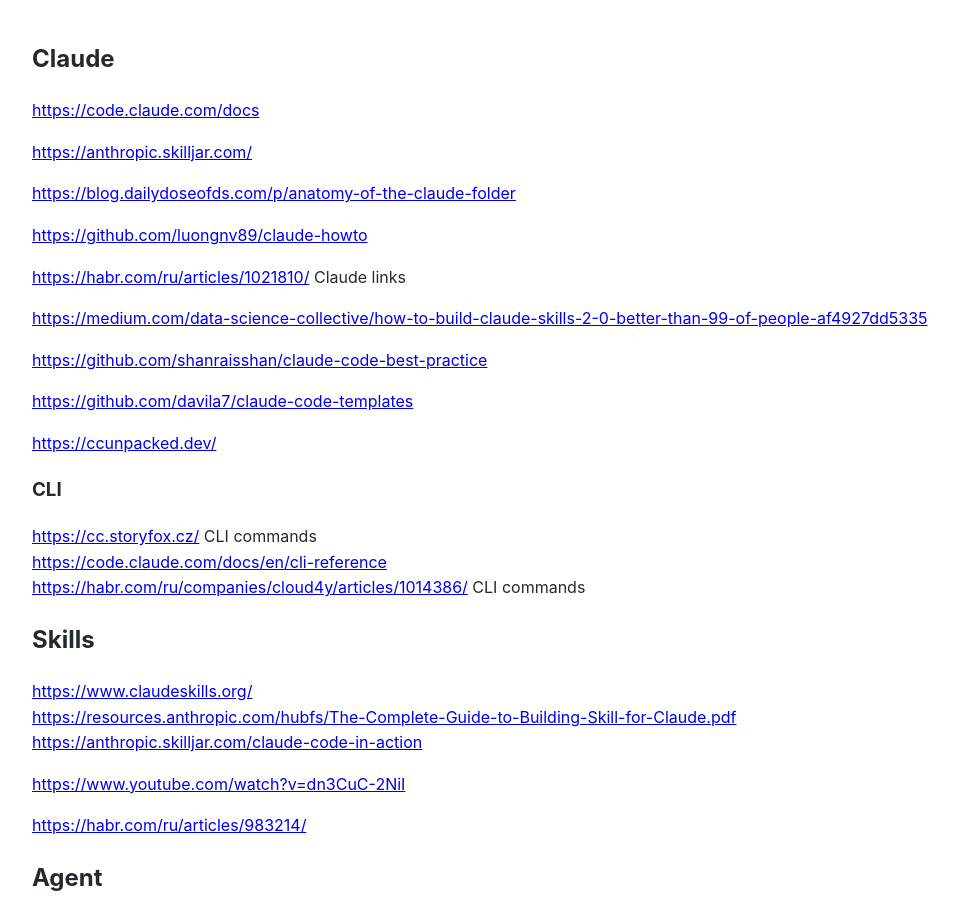
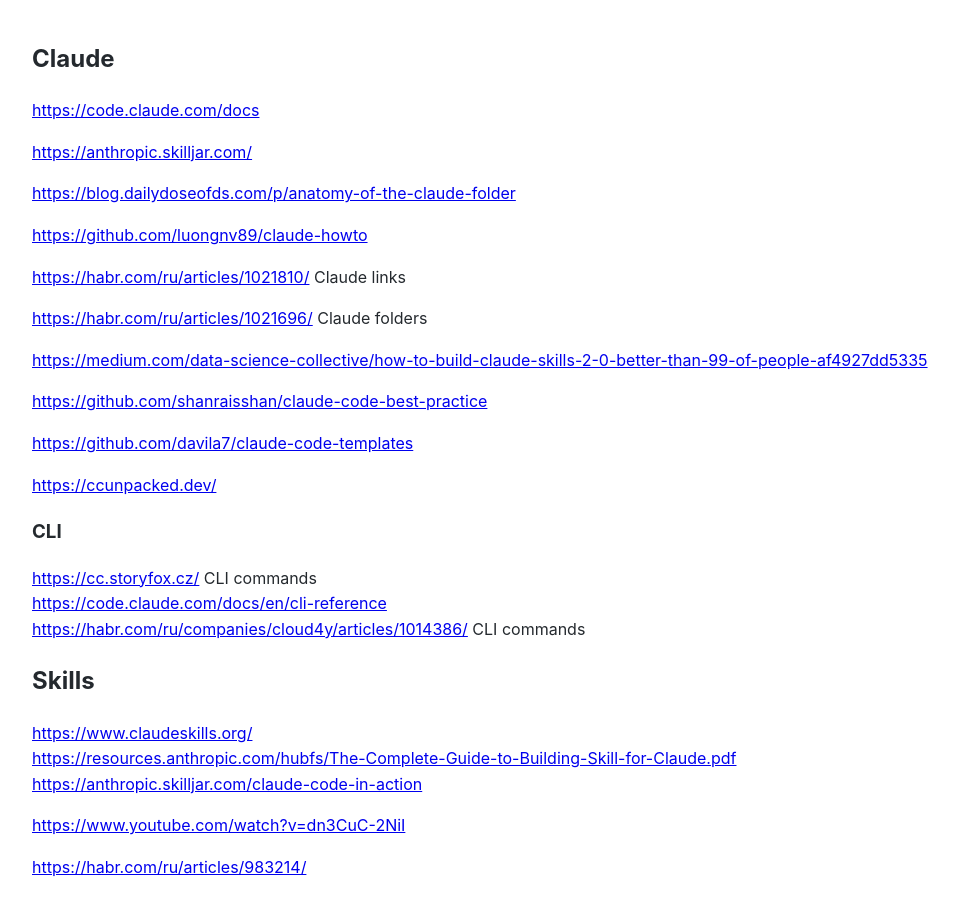
Before and after one commit to Michael-Lubinsky/michael-lubinsky.github.com, a Jekyll site: the page built from ml/claude.md, in a window 1280 px wide and 900 px high. Shown: the whole window, without its empty margins (158-1116 px from the left). Built offline with Jekyll 4.4.1, drawn with Linux system fonts in a browser that asks for light colours; our own code applies the rules of GitHub Pages for plain Markdown files.

Commit message:
Update claude.md

```diff
--- a/ml/claude.md
+++ b/ml/claude.md
@@ -8,6 +8,8 @@
 <https://github.com/luongnv89/claude-howto>
 
 <https://habr.com/ru/articles/1021810/> Claude links
+
+<https://habr.com/ru/articles/1021696/> Claude folders
 
 <https://medium.com/data-science-collective/how-to-build-claude-skills-2-0-better-than-99-of-people-af4927dd5335>
 
```
